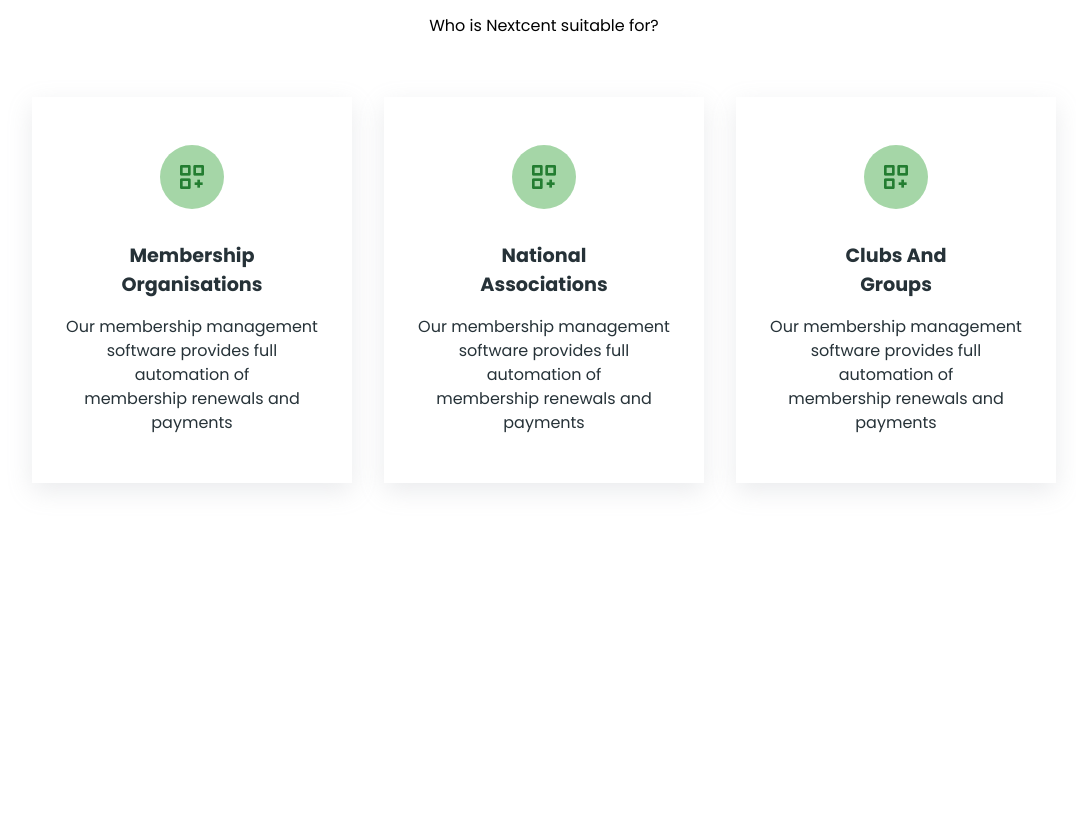
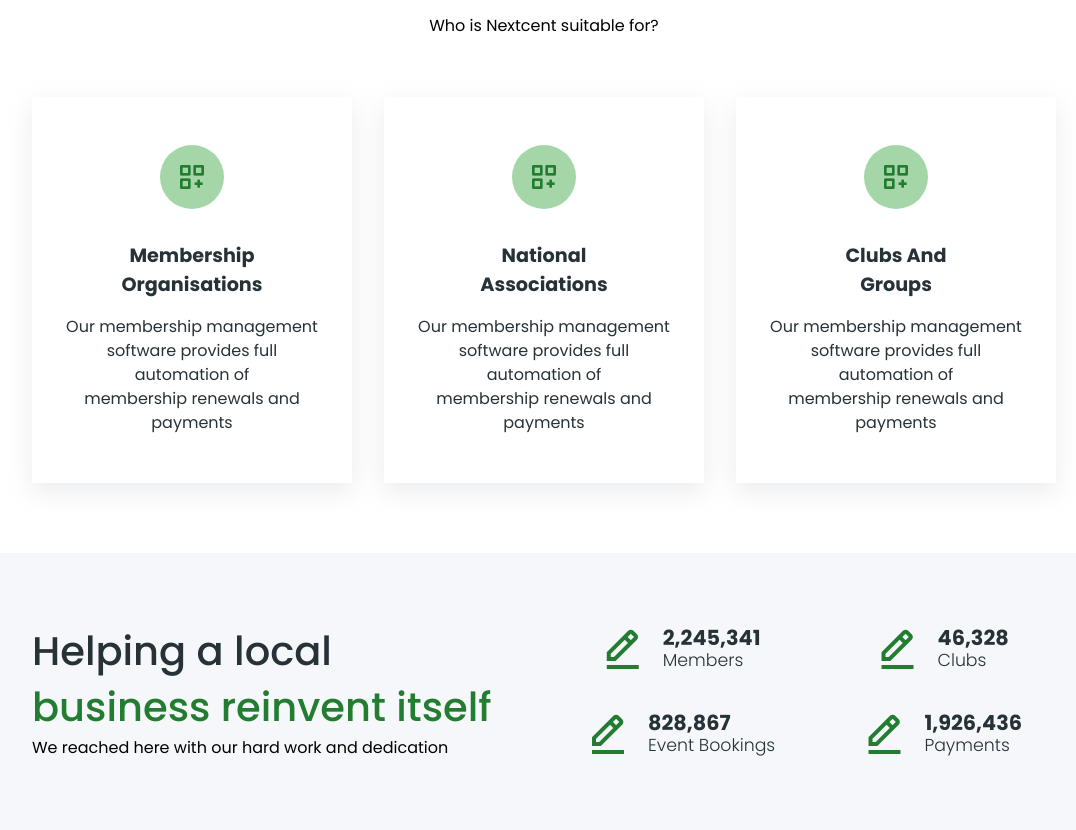
Before and after one commit to adeyemi223/Landing_page, a plain HTML site: page index.html in a window 1280 px wide. Shown: the part 1479-2309 px from the top of the page, without its empty margins (96-1172 px from the left). Before the commit the page ends 2032 px from the top, so only its background shows below. Drawn offline with nearby package versions, Linux system fonts and the light colour scheme; a web font is replaced by a local one.

Commit message:
New html_css added

```diff
--- a/index.html
+++ b/index.html
@@ -141,5 +141,44 @@
     </div>
   </section>
 
+  <!-- ===================== Help section design=============================== -->
+  <section class="help">
+    <div class="help_container">
+        <div class="help_grid">
+            <h2>
+                Helping a local <br> <span> business reinvent itself</span>
+            </h2>
+            <p>
+                We reached here with our hard work and dedication
+            </p>
+        </div>
+        <div class="help_grid2">
+            <div class="grid2_boxs">
+                <i class='bx bx-edit-alt'></i>
+                <h3>
+                    2,245,341 <br> <small>Members</small>
+                </h3>
+            </div>
+            <div class="grid2_boxs">
+                <i class='bx bx-edit-alt'></i>
+                <h3>
+                    46,328 <br> <small>Clubs</small>
+                </h3>
+            </div>
+            <div class="grid2_boxs">
+                <i class='bx bx-edit-alt'></i>
+                <h3>
+                    828,867 <br> <small>Event Bookings</small>
+                </h3>
+            </div>
+            <div class="grid2_boxs">
+                <i class='bx bx-edit-alt'></i>
+                <h3>
+                    1,926,436 <br> <small>Payments</small>
+                </h3>
+            </div>
+        </div>
+    </div>
+  </section>
 </body>
 </html>
--- a/style.css
+++ b/style.css
@@ -278,3 +278,68 @@
     line-height: 1.5;
     color: #263238;
 }
+
+/* =======================help design section=============================== */
+.help{
+    background: var(--bg-color);
+}
+
+.help_container{
+    width: 100%;
+    height: auto;
+    display: grid;
+    grid-template-columns: repeat(auto-fit, minmax(450px,auto));
+    gap: 2rem;
+}
+
+.help_grid{
+    width: 100%;
+    height: auto;
+}
+
+.help_grid h2{
+    font-size: 2.5rem;
+    font-weight: 500;
+    line-height: 1.4;
+    color: #263238;
+}
+
+.help_grid h2 span{
+    color: #237d31;
+}
+
+.help_grid p{
+    font-size: 16px;
+    font-weight: 400;
+    color: #000;
+}
+
+.help_grid2{
+    display: grid;
+    grid-template-columns: repeat(2, 1fr);
+    gap: 2rem;
+}
+
+.grid2_boxs{
+    display: flex;
+    align-items: center;
+    justify-content: center;
+}
+
+.grid2_boxs h3{
+    font-size: 1.3rem;
+    font-weight: 700;
+    line-height: 1;
+    color: #263238;
+}
+
+.grid2_boxs h3 small{
+    font-weight: 300;
+    color: #263238;
+}
+
+.grid2_boxs i{
+    margin-right: 1rem;
+    font-size: 3rem;
+    color: #237d31;
+}
```
